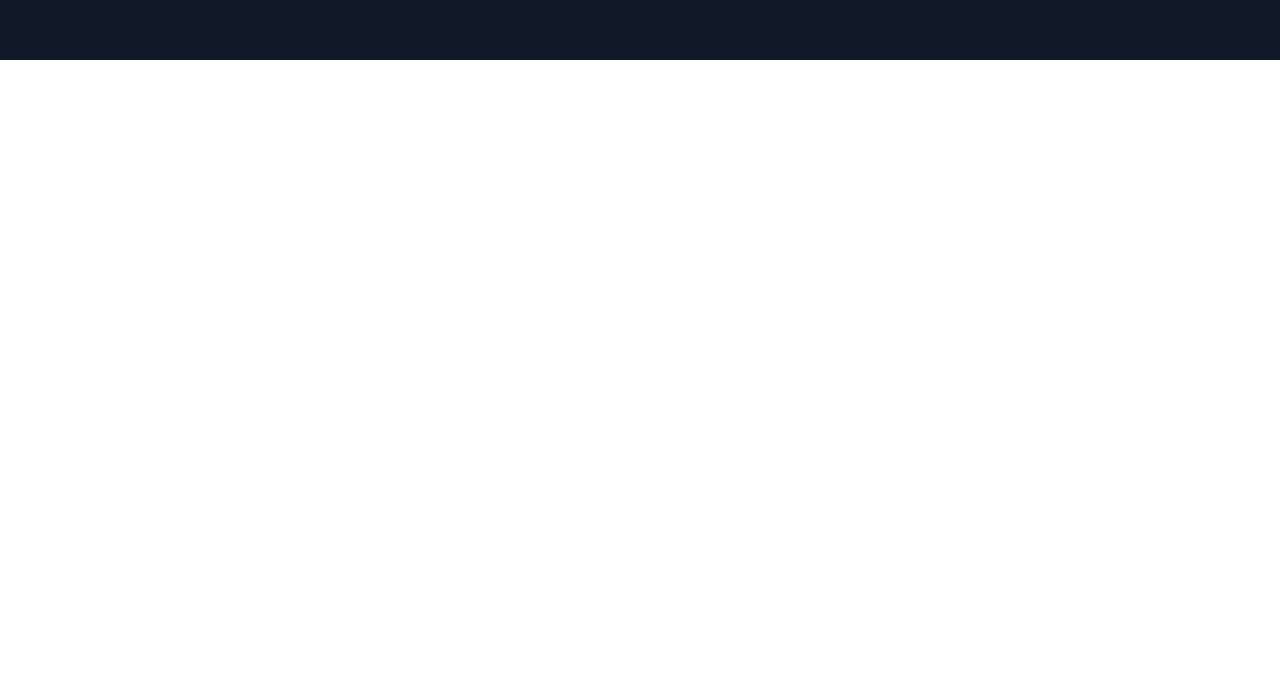
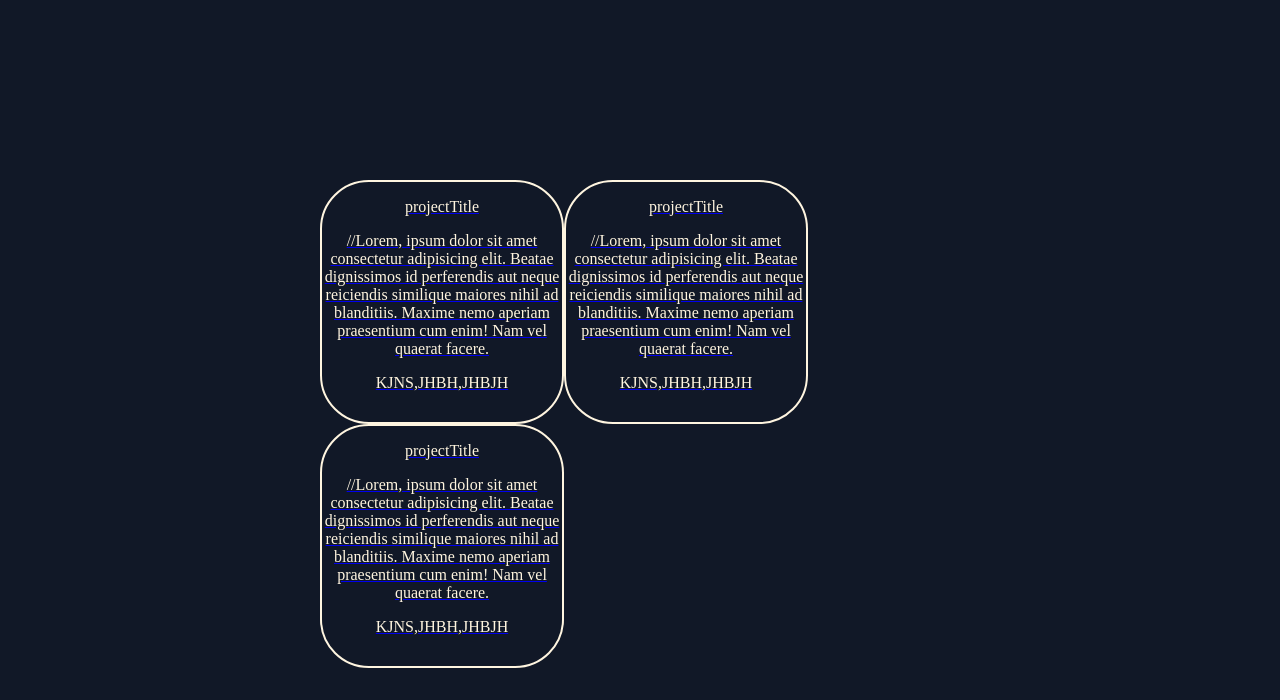
Before and after one commit to ShaharMizrachi/ShaharPortfolio, a React (Create React App) app: page / in a window 1280 px wide. Shown: the part 900-1600 px from the top of the page. Before the commit the page ends 960 px from the top, so only its background shows below. Built offline with nearby package versions, Linux system fonts and the light colour scheme.

Commit message:
projects boxes components

```diff
--- /dev/null
+++ b/src/components/ui/projectBox/ProjectBox.css
@@ -0,0 +1,24 @@
+.projectBox {
+  border: 2px solid #fff5e0;
+  border-radius: 20%;
+  height: 30vh;
+  width: 30vh;
+  display: flex;
+  flex-direction: column;
+  align-items: center;
+  text-align: center;
+}
+
+.title {
+  color: #fff5e0;
+  margin-top: 2vh;
+}
+.description {
+  color: #fff5e0;
+  margin-top: 2vh;
+}
+
+.technologiesUsed {
+  color: #fff5e0;
+  margin-top: 2vh;
+}
--- /dev/null
+++ b/src/components/ui/projectBox/ProjectBox.tsx
@@ -0,0 +1,22 @@
+import React, { useEffect } from 'react'
+import './ProjectBox.css'
+
+
+
+const ProjectBox = ({ projectTitle, description, technologiesUsed, projectLink }:
+    { projectTitle: string, description: string, technologiesUsed: string, projectLink: string }) => {
+
+
+    return (
+
+        <div className='projectBox'>
+            <a href={`${projectLink}`} target="_blank" rel="noopener noreferrer">
+                <div className='title'>{projectTitle}</div>
+                <div className='description'>{description}</div>
+                <div className='technologiesUsed'>{technologiesUsed}</div>
+            </a>
+        </div>
+    )
+}
+
+export default ProjectBox
--- /dev/null
+++ b/src/components/ui/projectsBoxsDataSent/ProjectsBoxsDataSent.css
@@ -0,0 +1,5 @@
+.projectsContainer {
+  flex-direction: row;
+  display: flex;
+  flex-wrap: wrap;
+}
--- /dev/null
+++ b/src/components/ui/projectsBoxsDataSent/ProjectsBoxsDataSent.tsx
@@ -0,0 +1,26 @@
+import React from 'react'
+import ProjectBox from '../projectBox/ProjectBox'
+import './ProjectsBoxsDataSent.css'
+
+const ProjectsBoxsDataSent = () => {
+
+    const projectsArray: string[][] = [
+        ['projectTitle', '//Lorem, ipsum dolor sit amet consectetur adipisicing elit. Beatae dignissimos id perferendis aut neque reiciendis similique maiores nihil ad blanditiis. Maxime nemo aperiam praesentium cum enim! Nam vel quaerat facere.', 'KJNS,JHBH,JHBJH', 'https://www.linkedin.com/']
+        , ['projectTitle', '//Lorem, ipsum dolor sit amet consectetur adipisicing elit. Beatae dignissimos id perferendis aut neque reiciendis similique maiores nihil ad blanditiis. Maxime nemo aperiam praesentium cum enim! Nam vel quaerat facere.', 'KJNS,JHBH,JHBJH', 'https://www.linkedin.com/']
+        , ['projectTitle', '//Lorem, ipsum dolor sit amet consectetur adipisicing elit. Beatae dignissimos id perferendis aut neque reiciendis similique maiores nihil ad blanditiis. Maxime nemo aperiam praesentium cum enim! Nam vel quaerat facere.', 'KJNS,JHBH,JHBJH', 'https://www.linkedin.com/']
+    ]
+
+    const projectBoxes = projectsArray.map((arrayData, index) => (
+        <ProjectBox
+            key={index}
+            projectTitle={arrayData[0]} // First item
+            description={arrayData[1]} // Second item
+            technologiesUsed={arrayData[2]} // Third item
+            projectLink={arrayData[3]} // Fourth item
+        />
+    ));
+
+    return <div className='projectsContainer'>{projectBoxes}</div>;
+}
+
+export default ProjectsBoxsDataSent
--- a/src/pages/homepage/HomePage.css
+++ b/src/pages/homepage/HomePage.css
@@ -1,6 +1,6 @@
 .background {
   background-color: #111827;
-  height: 120vh;
+  height: 200vh;
   display: flex;
   justify-content: center;
   margin: 0;
--- a/src/pages/mainPageContet/MainPageContet.css
+++ b/src/pages/mainPageContet/MainPageContet.css
@@ -55,3 +55,8 @@
   text-decoration-line: underline;
   margin-top: 4%;
 }
+
+.projectsContainer {
+  margin-top: 30%;
+  display: flex;
+}
--- a/src/pages/mainPageContet/MainPageContet.tsx
+++ b/src/pages/mainPageContet/MainPageContet.tsx
@@ -16,6 +16,8 @@ import sqlPic from '../../assets/signs/sql2.png';
 import angularPic from '../../assets/signs/the-seo-guide-to-angular.png';
 import pythonPic from '../../assets/signs/python.png';
 import jsPic from '../../assets/signs/js.png';
+import ProjectBox from '../../components/ui/projectBox/ProjectBox';
+import ProjectsBoxsDataSent from '../../components/ui/projectsBoxsDataSent/ProjectsBoxsDataSent';
 
 interface MailMeButtonProps {
     email: string;
@@ -84,7 +86,7 @@ const MainPageContet = () => {
 
 
     const sendingEmail = () => {
-        console.log("testttttt");
+
 
         const mailtoLink = `mailto:shaharmm22@gmail.com?${new URLSearchParams({
             subject: "Hello Shahar from portfolio",
@@ -122,6 +124,9 @@ const MainPageContet = () => {
                 Skills
             </div>
             <Carousel images={imagesSigns} />
+            <div className='projectsContainer'>
+                <ProjectsBoxsDataSent />
+            </div>
         </div>
     );
 };
```
